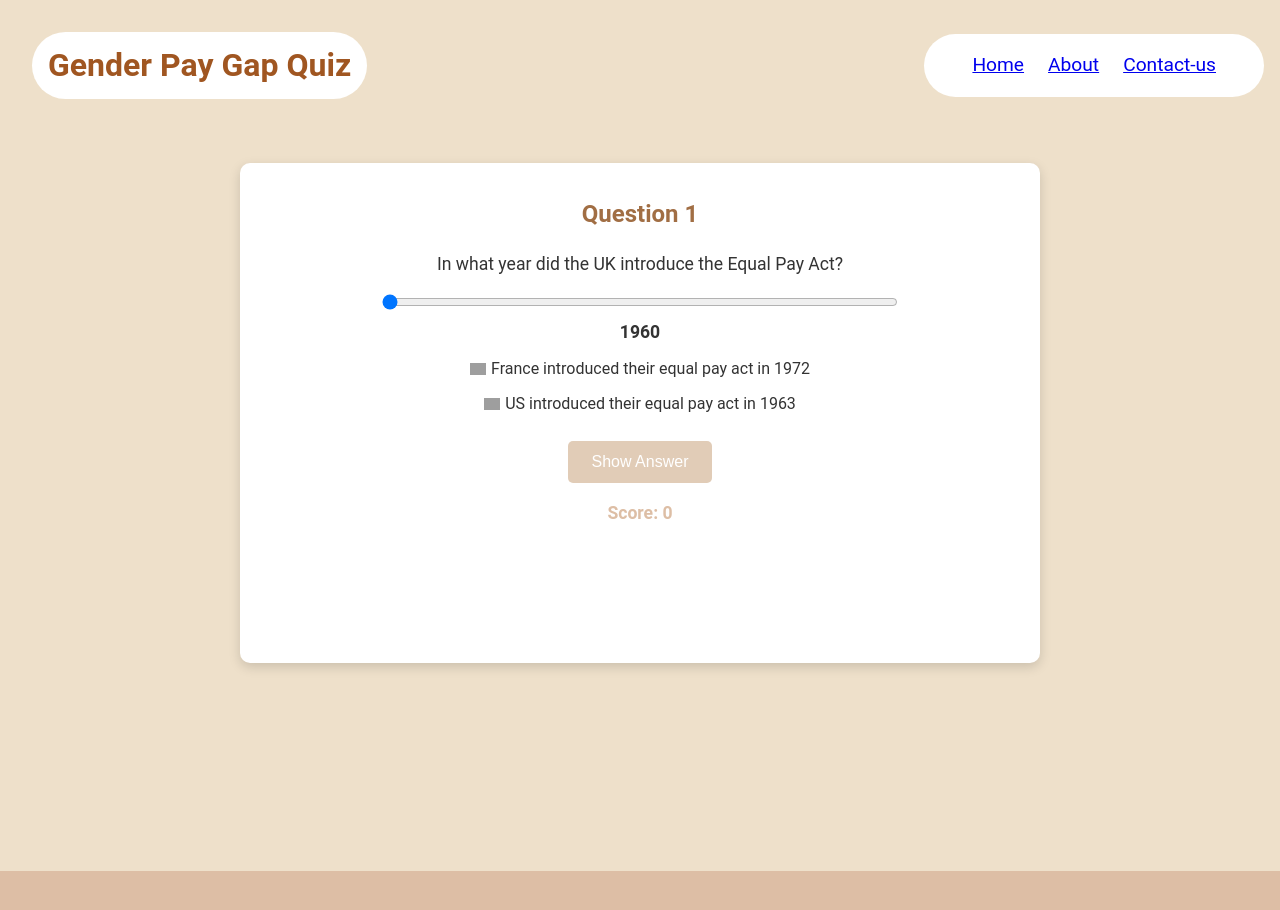
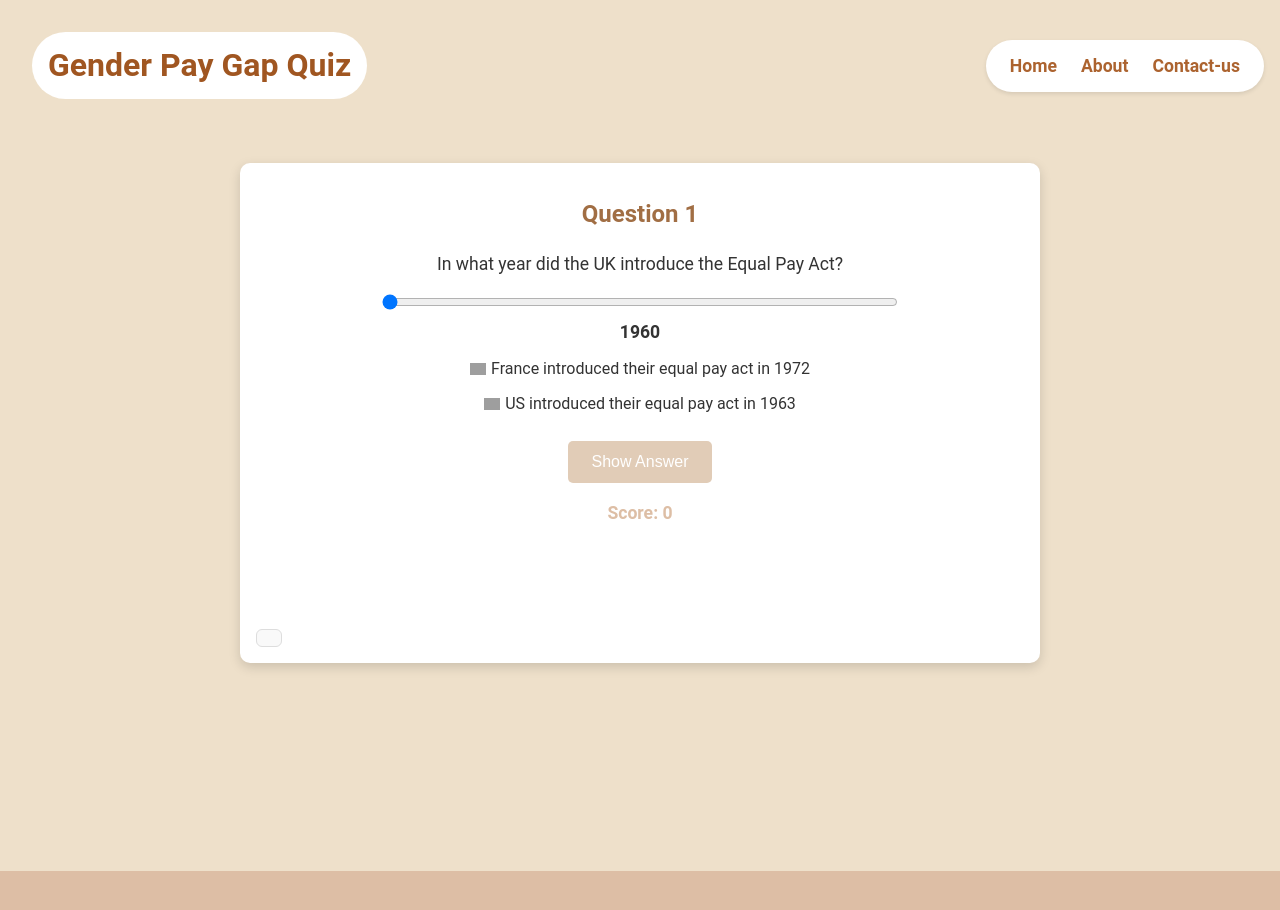
Before and after one commit to ktyler05/KKA_PayGap, a React (Create React App) app in the folder kka_ppaygapapp/: page / in a window 1280 px wide. Both pictures are taken after a click on the button "Play Quiz". Shown: the top 910 px of the page. Built offline with nearby package versions, Linux system fonts and the light colour scheme; grey boxes are pictures that could not be loaded.

Commit message:
Big Updates
So in this update, i added some references to the questions that need them, changed the styling of the navbar and added units to the sliders questions so it makes more sense.

```diff
--- a/kka_ppaygapapp/src/Quiz.js
+++ b/kka_ppaygapapp/src/Quiz.js
@@ -9,8 +9,8 @@ const quizData = [
       prompt: "In what year did the UK introduce the Equal Pay Act?",
       min: 1960,
       max: 1990,
-      correct_answer: 1970
-    }
+      correct_answer: 1970,
+    },
   },
   {
     id: 2,
@@ -21,20 +21,21 @@ const quizData = [
         { job: "Floorers & Wall Tilers", correct: "39%" },
         { job: "Train & Tram Drivers", correct: "-11%" },
         { job: "Exam Invigilators", correct: "0%" },
-        { job: "Doctors", correct: "10%" }
+        { job: "Doctors", correct: "10%" },
       ],
-      options: ["39%", "-11%", "0%", "10%"]
-    }
+      options: ["39%", "-11%", "0%", "10%"],
+    },
   },
   {
     id: 3,
     question_type: "slider_pence",
     data: {
-      prompt: "On average, how much does a woman earn for every £1 a man earns?",
+      prompt:
+        "On average, how much does a woman earn for every £1 a man earns?",
       min: 70,
       max: 100,
-      correct_answer: 93
-    }
+      correct_answer: 93,
+    },
   },
   {
     id: 4,
@@ -42,20 +43,29 @@ const quizData = [
     data: {
       prompt: "Rank these from smallest pay gap to largest:",
       // Reversed order to reflect smallest → largest
-      correct_order: ["Northern Ireland", "Scotland", "Wales", "England"]
-    }
+      correct_order: ["Northern Ireland", "Scotland", "Wales", "England"],
+    },
   },
   {
     id: 5,
     question_type: "slider_percent",
     data: {
-      prompt: "What is the average percentage pay difference between mothers and fathers?",
+      prompt:
+        "What is the average percentage pay difference between mothers and fathers?",
       min: 0,
       max: 30,
-      correct_answer: 24
-    }
-  }
+      correct_answer: 24,
+    },
+  },
 ];
+
+// Reference mapping for each question (only for questions with data references)
+const references = {
+  2: "https://www.ons.gov.uk/employmentandlabourmarket/peopleinwork/earningsandworkinghours/bulletins/genderpaygapintheuk/2024",
+  3: "https://www.ciphr.com/infographics/gender-pay-gap-statistics-2024",
+  4: "https://www.ons.gov.uk/employmentandlabourmarket/peopleinwork/earningsandworkinghours/bulletins/genderpaygapintheuk/2024",
+  5: "https://www.theguardian.com/world/2024/mar/08/uk-mothers-earned-444-less-an-hour-than-fathers-in-2023-finds-analysis",
+};
 
 function Quiz() {
   const [quizStarted, setQuizStarted] = useState(false);
@@ -94,7 +104,7 @@ function Quiz() {
         isCorrect = Number(userAnswer) === currentQ.data.correct_answer;
       } else if (currentQ.question_type === "matching") {
         let allCorrect = true;
-        currentQ.data.pairs.forEach(pair => {
+        currentQ.data.pairs.forEach((pair) => {
           if (!userAnswer || userAnswer[pair.job] !== pair.correct) {
             allCorrect = false;
           }
@@ -191,7 +201,9 @@ function Quiz() {
             min={question.data.min}
             max={question.data.max}
             defaultValue={question.data.min}
-            onChange={(e) => setAnswers({ ...answers, [question.id]: e.target.value })}
+            onChange={(e) =>
+              setAnswers({ ...answers, [question.id]: e.target.value })
+            }
             disabled={showAnswer}
           />
           <span className="slider-value">
@@ -220,7 +232,43 @@ function Quiz() {
     }
     switch (question.question_type) {
       case "slider_year":
+        return (
+          <div className="slider-container">
+            <input
+              type="range"
+              min={question.data.min}
+              max={question.data.max}
+              defaultValue={question.data.min}
+              onChange={(e) =>
+                setAnswers({ ...answers, [question.id]: e.target.value })
+              }
+              disabled={showAnswer}
+            />
+            <span className="slider-value">
+              {answers[question.id] || question.data.min}
+            </span>
+          </div>
+        );
+
       case "slider_pence":
+        return (
+          <div className="slider-container">
+            <input
+              type="range"
+              min={question.data.min}
+              max={question.data.max}
+              defaultValue={question.data.min}
+              onChange={(e) =>
+                setAnswers({ ...answers, [question.id]: e.target.value })
+              }
+              disabled={showAnswer}
+            />
+            <span className="slider-value">
+              {answers[question.id] || question.data.min}p
+            </span>
+          </div>
+        );
+
       case "slider_percent":
         return (
           <div className="slider-container">
@@ -229,15 +277,16 @@ function Quiz() {
               min={question.data.min}
               max={question.data.max}
               defaultValue={question.data.min}
-              onChange={(e) => setAnswers({ ...answers, [question.id]: e.target.value })}
+              onChange={(e) =>
+                setAnswers({ ...answers, [question.id]: e.target.value })
+              }
               disabled={showAnswer}
             />
             <span className="slider-value">
-              {answers[question.id] || question.data.min}
+              {answers[question.id] || question.data.min}%
             </span>
           </div>
         );
-      // In the `renderInteraction` function, within the "matching" case:
       case "matching":
         return (
           <>
@@ -252,8 +301,8 @@ case "matching":
                         ...answers,
                         [question.id]: {
                           ...answers[question.id],
-                    [pair.job]: e.target.value
-                  }
+                          [pair.job]: e.target.value,
+                        },
                       })
                     }
                     disabled={showAnswer}
@@ -271,13 +320,12 @@ case "matching":
               ))}
             </div>
             <p className="matching-info">
-        In the context of the gender pay gap, a higher positive percentage (+)
-        indicates women are paid less than men, while a negative percentage (–)
-        indicates men are paid less than women.
+              In the context of the gender pay gap, a higher positive percentage
+              (+) indicates women are paid less than men, while a negative
+              percentage (–) indicates men are paid less than women.
             </p>
           </>
         );
-
       case "ranking":
         return (
           <div
@@ -294,7 +342,7 @@ case "matching":
                   onPointerDown={(e) => handlePointerDown(e, idx)}
                   style={{
                     touchAction: "none", // helps mobile pointer events
-                    userSelect: "none",  // prevent text highlight on mobile
+                    userSelect: "none", // prevent text highlight on mobile
                   }}
                 >
                   {item}
@@ -376,13 +424,16 @@ case "matching":
     <div className="wrapper">
       {showFinal ? (
         <div id="quiz-container" className="quiz-container start-screen">
-          <h2>Your Final Score: {score} / {quizData.length}</h2>
+          <h2>
+            Your Final Score: {score} / {quizData.length}
+          </h2>
           <button className="action-btn" onClick={handleReplay}>
             Replay Quiz
           </button>
           <p className="final-message">
-            Thank you for playing our quiz. If you'd like to learn more about the
-            gender pay gap and how it affects all of us, please read more below.
+            Thank you for playing our quiz. If you'd like to learn more about
+            the gender pay gap and how it affects all of us, please read more
+            below.
           </p>
         </div>
       ) : !quizStarted ? (
@@ -409,11 +460,32 @@ case "matching":
               </button>
             ) : (
               <button className="action-btn" onClick={handleNext}>
-                {currentQuestion < quizData.length - 1 ? "Next Question" : "Finish Quiz"}
+                {currentQuestion < quizData.length - 1
+                  ? "Next Question"
+                  : "Finish Quiz"}
               </button>
             )}
           </div>
           <div className="score-display">Score: {score}</div>
+          <div className="reference-container">
+            {references[currentQ.id] && (
+              <p>
+                Reference:{" "}
+                {references[currentQ.id].startsWith("http") ? (
+                  <a
+                    href={references[currentQ.id]}
+                    target="_blank"
+                    rel="noopener noreferrer"
+                  >
+                    Click Here
+                  </a>
+                ) : (
+                  // If it's not a link, just display the text
+                  references[currentQ.id]
+                )}
+              </p>
+            )}
+          </div>
         </div>
       )}
       <footer></footer>
--- a/kka_ppaygapapp/src/style.css
+++ b/kka_ppaygapapp/src/style.css
@@ -32,6 +32,7 @@ body {
     margin: 0;
 }
 .quiz-container {
+    position: relative;
     width: 100%;
     max-width: 800px;
     margin: 2rem auto;
@@ -41,6 +42,7 @@ body {
     box-shadow: 0 4px 12px rgba(0, 0, 0, 0.15);
     min-height: 500px;
     animation: fadeIn 0.5s ease-out;
+    padding-bottom: 7rem;
 }
 @keyframes fadeIn {
     from { opacity: 0; transform: translateY(20px); }
@@ -225,24 +227,39 @@ footer {
     padding: 1rem;
   }
 
+.header-container {
+    display: flex;
+    justify-content: space-between;
+    align-items: center;
+    padding: 1rem;
+  }
+
   .app-nav {
     background: #ffffff;
-    padding: 1rem 3rem;
-    border-radius: 60px;
+    padding: 0.75rem 1.5rem;
+    border-radius: 40px;
+    box-shadow: 0 2px 4px rgba(0, 0, 0, 0.1);
   }
 
   .app-nav ul {
     list-style: none;
+    margin: 0;
+    padding: 0;
     display: flex;
     gap: 1.5rem;
-    margin: 0;
-    padding: 0;
   }
 
-  .app-nav li {
-    font-size: 1.2rem;
+
+  .app-nav a {
     color: #ac632f;
-    cursor: pointer;
+    font-weight: 600;
+    text-decoration: none;
+    font-size: 1.1rem;
+    transition: color 0.3s ease;
+  }
+
+  .app-nav a:hover {
+    color: #8b4513;
   }
 
   .final-message {
@@ -251,3 +268,25 @@ footer {
     color: #583012;
     text-align: center;
   }
+
+  .reference-container {
+    position: absolute;
+    bottom: 1rem;
+    left: 1rem;
+    max-width: 90%;
+    color: #666;
+    font-size: 0.9rem;
+    background-color: #f9f9f9;
+    border: 1px solid #ddd;
+    border-radius: 6px;
+    padding: 0.5rem 0.75rem;
+    word-wrap: break-word;
+  }
+  .reference-container a {
+    color: #ac632f;
+    text-decoration: none;
+    font-weight: 600;
+  }
+  .reference-container a:hover {
+    text-decoration: underline;
+  }
```
Lines whose indentation alone changed are shown as unchanged.
